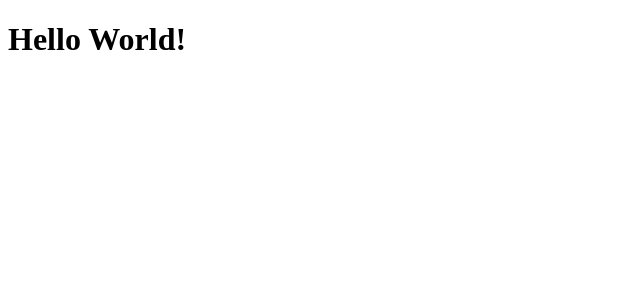
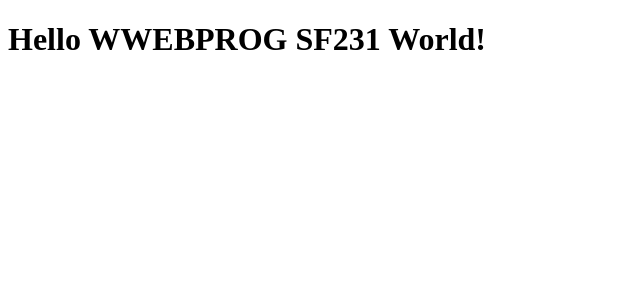
Before and after one commit to reannalofamia/webprog-sf231-vuejs, a Vue app in the folder vue-project/: page / in a window 1280 px wide. Shown: the top 300 px of the page, without its empty margins (0-640 px from the left). Built offline with nearby package versions, Linux system fonts and the light colour scheme.

Commit message:
changed hello word to sf231

```diff
--- a/vue-project/src/App.vue
+++ b/vue-project/src/App.vue
@@ -2,7 +2,7 @@
 
 <template>
 
-<h1>Hello World!</h1>
+<h1>Hello WWEBPROG SF231 World!</h1>
 
 </template>
 
```
